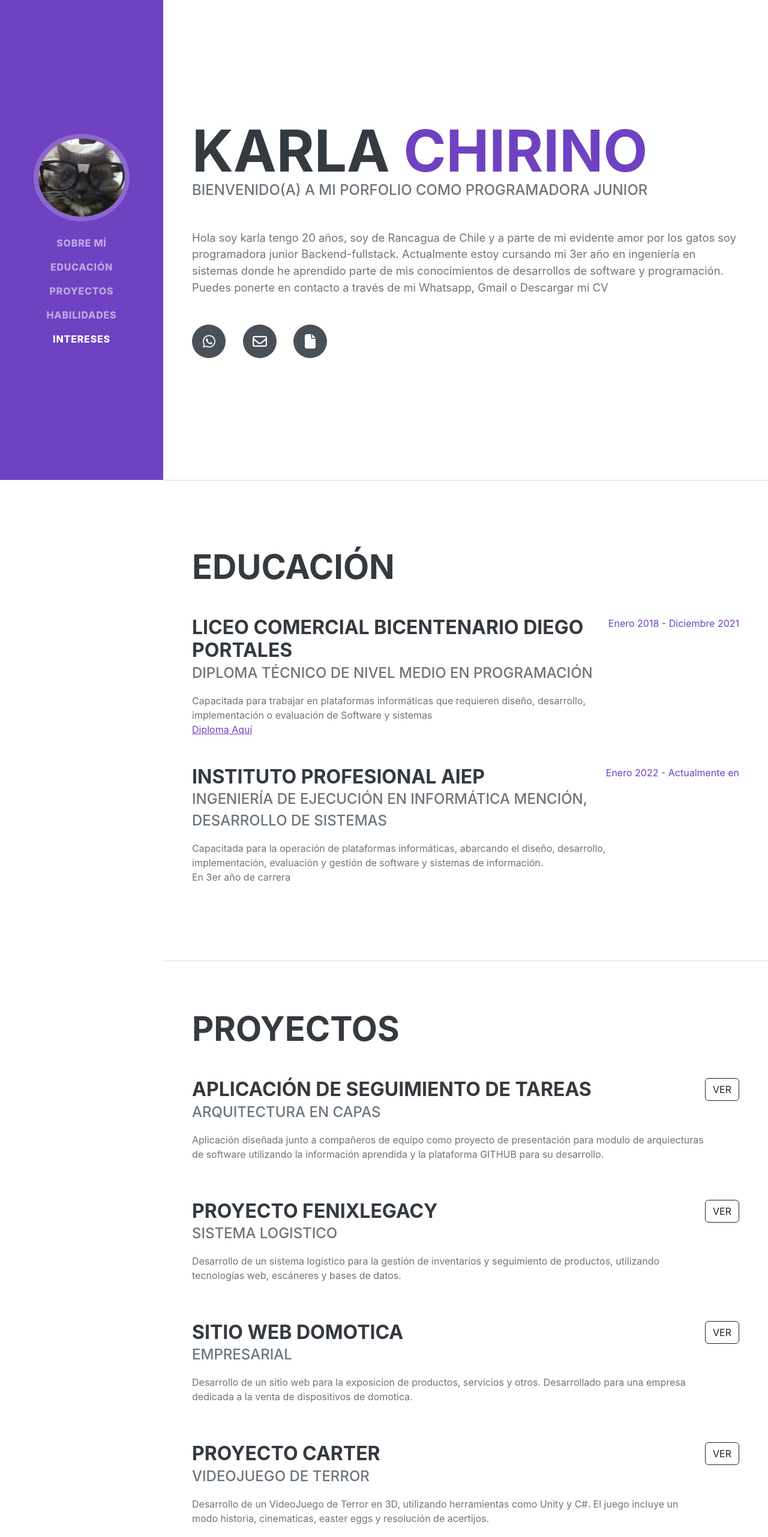
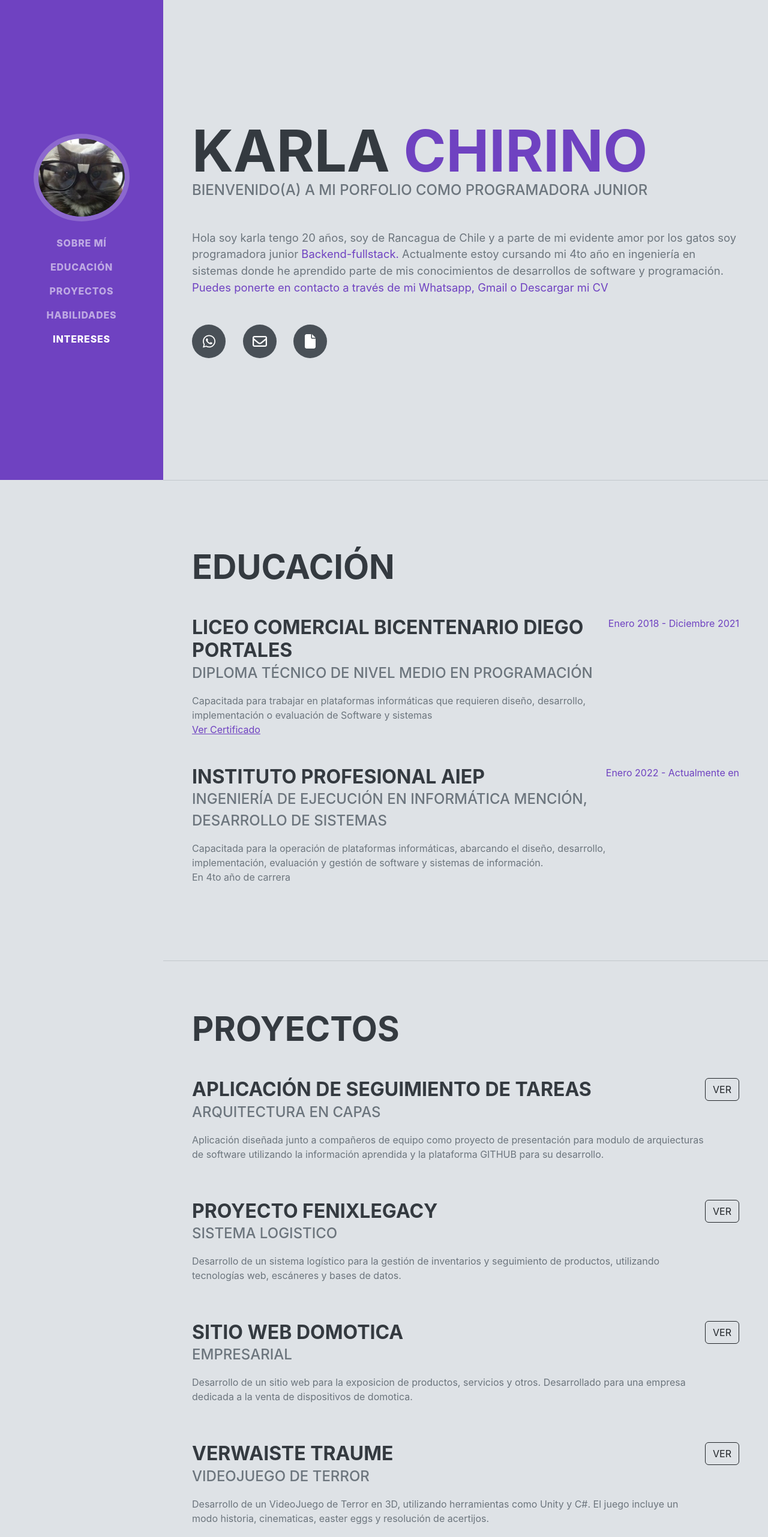
Before and after one commit to KaySea777/RepositorioKaySea, a plain HTML site: page index.html in a window 1280 px wide. Shown: the top 2562 px of the page at 60% size. Drawn offline with nearby package versions, Linux system fonts and the light colour scheme; a web font is replaced by a local one.

Commit message:
commit-colores

```diff
--- a/index.html
+++ b/index.html
@@ -49,10 +49,10 @@
                 </div>
                 <p class="lead mb-5">Hola soy karla tengo 20 años, soy de Rancagua de Chile y a parte de
                     mi evidente amor por los gatos soy programadora junior
-                    Backend-fullstack. Actualmente estoy cursando mi 3er año en ingeniería en sistemas
+                    <span class="text-primary">Backend-fullstack.</span> Actualmente estoy cursando mi 4to año en ingeniería en sistemas
                     donde he aprendido parte de mis conocimientos de desarrollos de
-                    software y programación. <br> Puedes ponerte en contacto a través de mi Whatsapp, Gmail o Descargar
-                    mi CV</p>
+                    software y programación. <br><span class="text-primary">Puedes ponerte en contacto a través de mi Whatsapp, Gmail o Descargar
+                    mi CV </span> </p>
                 <div class="social-icons">
                     <a class="social-icon" href="javascript:void(0);" onclick="copiarNumero()"><i
                             class="fa-brands fa-whatsapp"></i></a>
@@ -75,7 +75,7 @@
                         <div>Capacitada para trabajar en plataformas informáticas que requieren diseño, desarrollo,
                             implementación o evaluación
                             de Software y sistemas</div>
-                        <a href="CertificadoLiceo.pdf" target="_blank">Diploma Aquí</a>
+                        <a href="CertificadoLiceo.pdf" target="_blank">Ver Certificado</a>
                     </div>
                     <div class="flex-shrink-0"><span class="text-primary">Enero 2018 - Diciembre 2021</span></div>
                 </div>
@@ -86,7 +86,7 @@
                             SISTEMAS</div>
                         <div>Capacitada para la operación de plataformas informáticas, abarcando el diseño, desarrollo,
                             implementación, evaluación y gestión de software y sistemas de información.</div>
-                        <p>En 3er año de carrera</p>
+                        <p>En 4to año de carrera</p>
                     </div>
                     <div class="flex-shrink-0"><span class="text-primary">Enero 2022 - Actualmente en</span></div>
                 </div>
@@ -122,11 +122,11 @@
                     </div>
                     <div class="d-flex flex-column flex-md-row justify-content-between mb-5">
                         <div class="flex-grow-1">
-                            <h3 class="mb-0">Proyecto Carter</h3>
+                            <h3 class="mb-0">Verwaiste Traume</h3>
                             <div class="subheading mb-3">VideoJuego de Terror</div>
                             <p>Desarrollo de un VideoJuego de Terror en 3D, utilizando herramientas como Unity y C#. El juego incluye un modo historia, cinematicas, easter eggs y resolución de acertijos.</p>
                         </div>
-                        <div class="flex-shrink-0"><button type="button" class="btn btn-outline-dark"><a href="#" target="_blank" style="text-decoration: none; color: inherit;">VER</a></button></div>
+                        <div class="flex-shrink-0"><button type="button" class="btn btn-outline-dark"><a href="https://marcelo-20.itch.io/verwaiste-traume" target="_blank" style="text-decoration: none; color: inherit;">VER</a></button></div>
                     </div>
                 </div>
             </section>
```
Also changed, not shown: css/styles.css.
